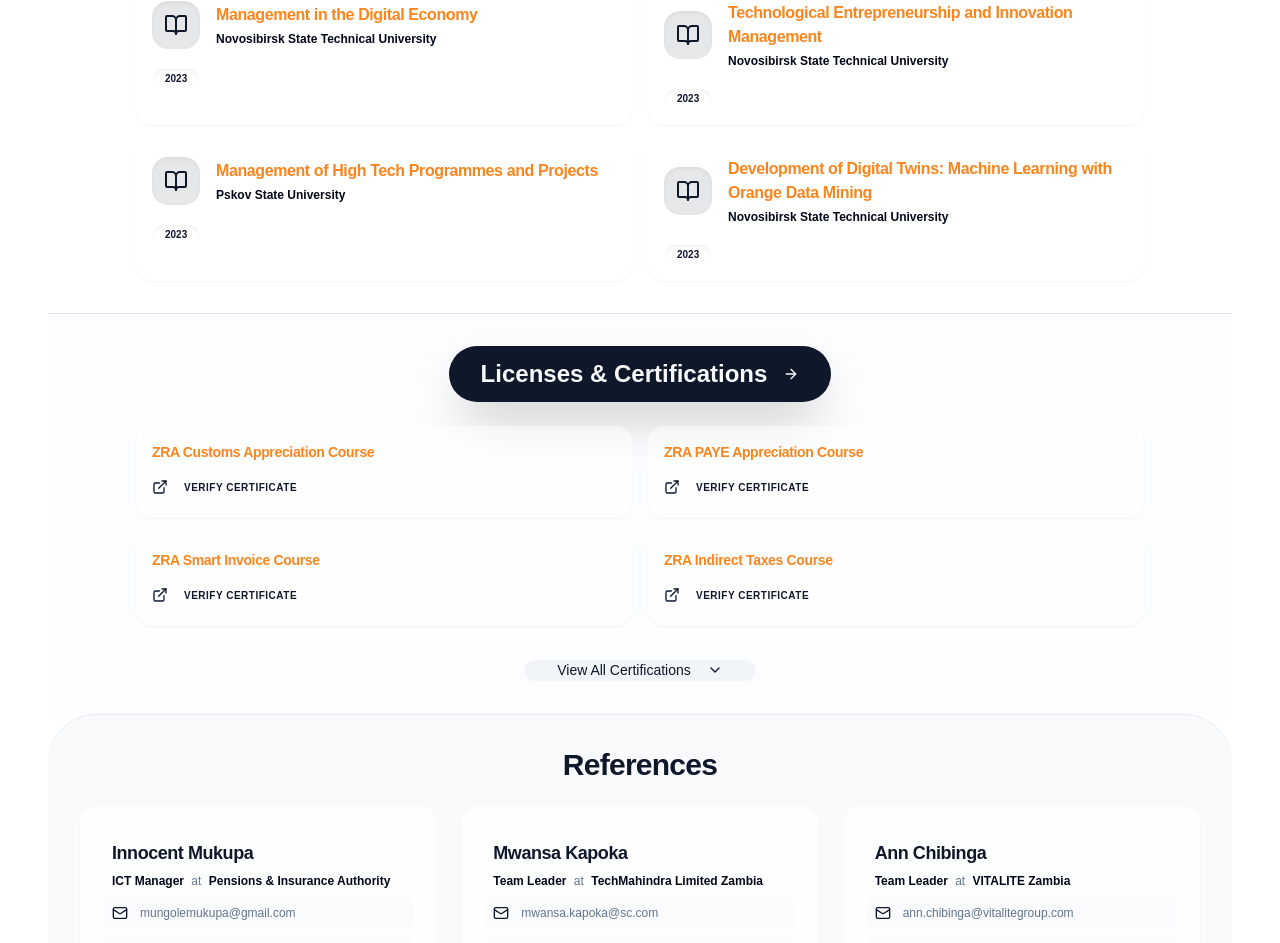
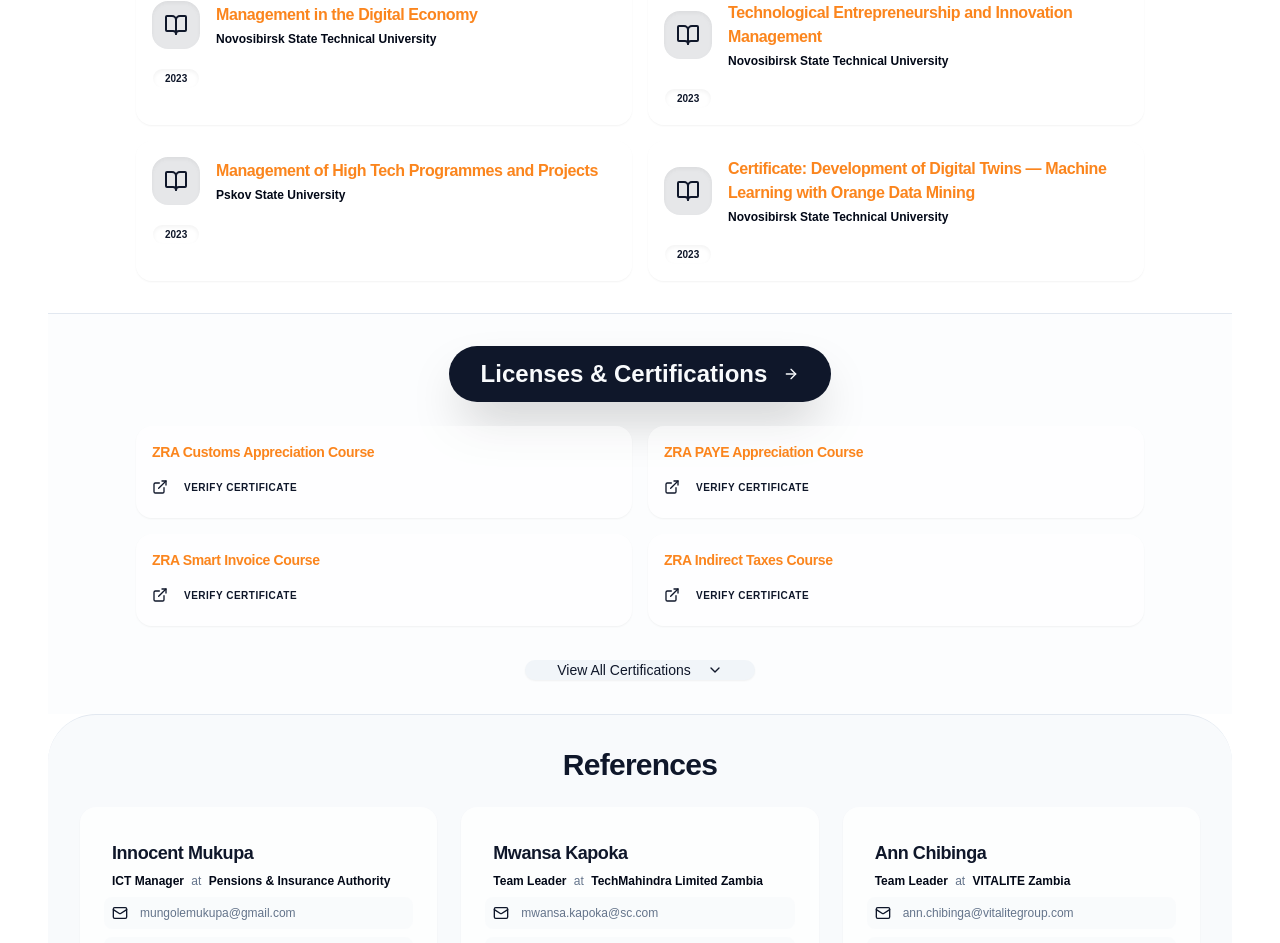
Before and after one commit to MS0C54073/muzoprof, a Next.js app: page / in a window 1280 px wide. Shown: the part 5867-6810 px from the top of the page. Built offline with nearby package versions, Linux system fonts and the light colour scheme.

Commit message:
The "Certificate:" prefix distinguishes it from the actual Postgraduate Diplomas listed alongside it, and the Russian translation reflects the same

```diff
--- a/src/app/page.tsx
+++ b/src/app/page.tsx
@@ -393,7 +393,7 @@ const postgraduateDiplomasData = [
         year: "2023",
     },
     {
-        title: "Development of Digital Twins: Machine Learning with Orange Data Mining",
+        title: "Certificate: Development of Digital Twins — Machine Learning with Orange Data Mining",
         institution: "Novosibirsk State Technical University",
         year: "2023",
     },
@@ -507,7 +507,7 @@ export default function Home() {
             "Management in the Digital Economy — Novosibirsk State Technical University",
             "Technological Entrepreneurship and Innovation Management — Novosibirsk State Technical University",
             "Management of High Tech Programmes and Projects — Pskov State University",
-            "Development of Digital Twins: Machine Learning with Orange Data Mining — Novosibirsk State Technical University"
+            "Certificate: Development of Digital Twins — Machine Learning with Orange Data Mining — Novosibirsk State Technical University"
         ],
         references: references
     });
--- a/src/i18n/locales/en.json
+++ b/src/i18n/locales/en.json
@@ -193,7 +193,8 @@
   "Databases (PostgreSQL, Supabase, MongoDB, Firebase)": "Databases (PostgreSQL, Supabase, MongoDB, Firebase)",
   "CompTIA Cybersecurity Analyst (CySA+) CS0-003 (Specialization) - Pearson Education": "CompTIA Cybersecurity Analyst (CySA+) CS0-003 (Specialization) - Pearson Education",
   "Enterprise Data Integration, Governance and Architecture (Specialization)": "Enterprise Data Integration, Governance and Architecture (Specialization)",
-  "Development of Digital Twins: Machine Learning with Orange Data Mining — Novosibirsk State Technical University": "Development of Digital Twins: Machine Learning with Orange Data Mining — Novosibirsk State Technical University",
+  "Certificate: Development of Digital Twins — Machine Learning with Orange Data Mining": "Certificate: Development of Digital Twins — Machine Learning with Orange Data Mining",
+  "Certificate: Development of Digital Twins — Machine Learning with Orange Data Mining — Novosibirsk State Technical University": "Certificate: Development of Digital Twins — Machine Learning with Orange Data Mining — Novosibirsk State Technical University",
   "ZRA Tax Compliance & Smart Invoicing Certifications": "ZRA Tax Compliance & Smart Invoicing Certifications",
   "ZRA Customs Appreciation Course": "ZRA Customs Appreciation Course",
   "ZRA PAYE Appreciation Course": "ZRA PAYE Appreciation Course",
--- a/src/i18n/locales/ru.json
+++ b/src/i18n/locales/ru.json
@@ -56,7 +56,7 @@
   "Management in the Digital Economy": "Менеджмент в цифровой экономике",
   "Technological Entrepreneurship and Innovation Management": "Технологическое предпринимательство и инновационный менеджмент",
   "Management of High Tech Programmes and Projects": "Управление высокотехнологичными программами и проектами",
-  "Development of Digital Twins: Machine Learning with Orange Data Mining": "Разработка цифровых двойников: машинное обучение в Orange Data Mining",
+  "Certificate: Development of Digital Twins — Machine Learning with Orange Data Mining": "Сертификат: Разработка цифровых двойников — машинное обучение в Orange Data Mining",
   "Pskov State University": "Псковский государственный университет",
   "AI Content Evaluation Specialist": "Специалист по оценке контента ИИ",
   "Evaluated AI-generated content across code, text, images, and video": "Оценка контента, созданного ИИ (код, текст, изображения и видео)",
@@ -193,7 +193,7 @@
   "Databases (PostgreSQL, Supabase, MongoDB, Firebase)": "Базы данных (PostgreSQL, Supabase, MongoDB, Firebase)",
   "CompTIA Cybersecurity Analyst (CySA+) CS0-003 (Specialization) - Pearson Education": "Аналитик по кибербезопасности CompTIA (CySA+) CS0-003 (Специализация) — Pearson Education",
   "Enterprise Data Integration, Governance and Architecture (Specialization)": "Корпоративная интеграция данных, управление и архитектура (Специализация)",
-  "Development of Digital Twins: Machine Learning with Orange Data Mining — Novosibirsk State Technical University": "Разработка цифровых двойников: машинное обучение в Orange Data Mining — Новосибирский государственный технический университет",
+  "Certificate: Development of Digital Twins — Machine Learning with Orange Data Mining — Novosibirsk State Technical University": "Сертификат: Разработка цифровых двойников — машинное обучение в Orange Data Mining — Новосибирский государственный технический университет",
   "ZRA Tax Compliance & Smart Invoicing Certifications": "Сертификация ZRA по налоговому комплаенсу и умному выставлению счетов",
   "ZRA Customs Appreciation Course": "Курс ZRA по таможне",
   "ZRA PAYE Appreciation Course": "Курс ZRA по подоходному налогу (PAYE)",
```
